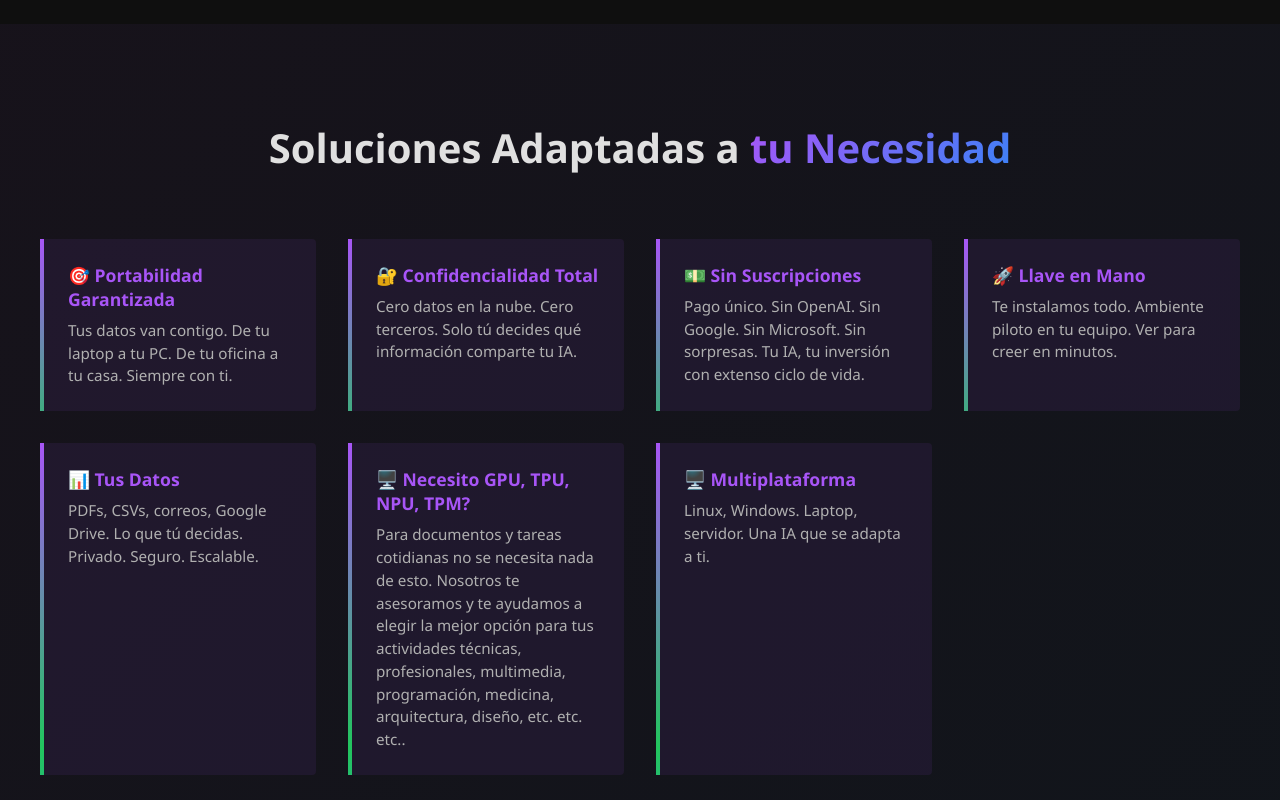
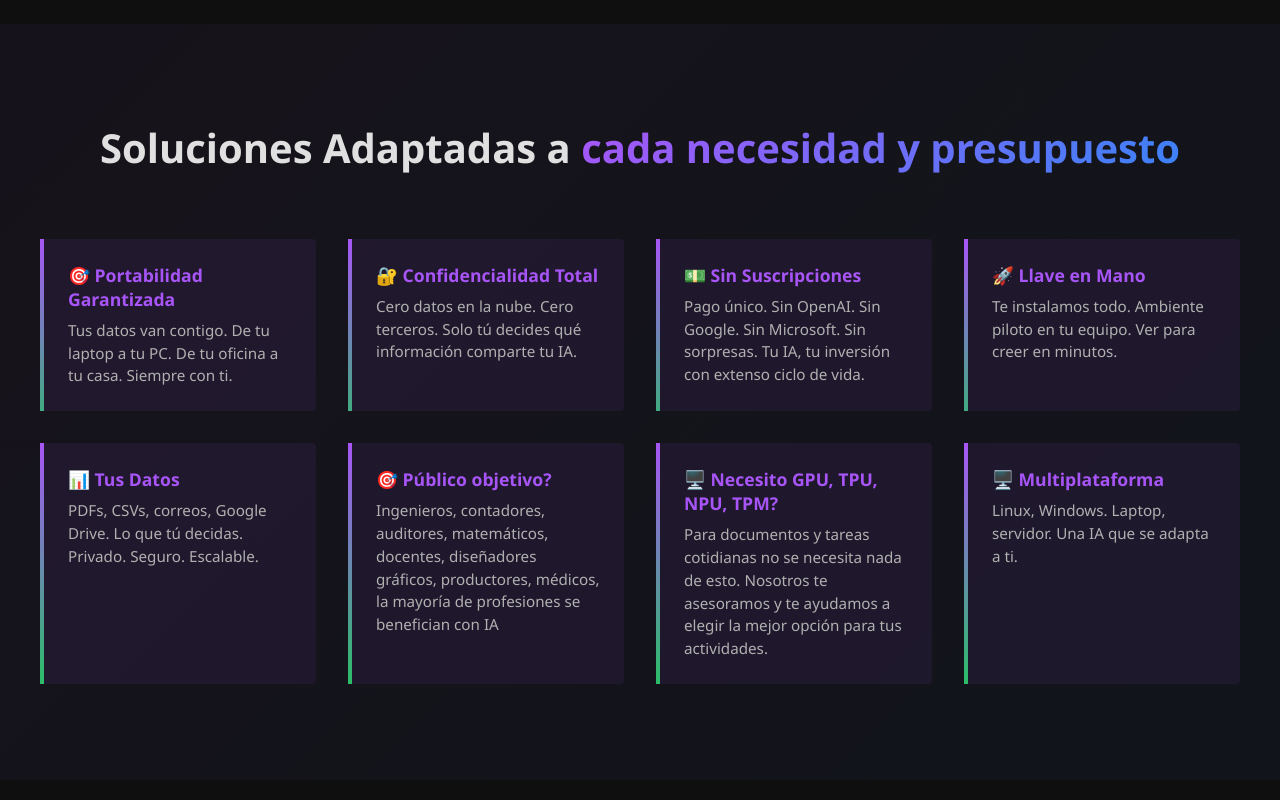
Before and after one commit to ricardoortegao/iasoloparami, a website: page public/index.html in a window 1280 px wide. Shown: the part 2100-2900 px from the top of the page. Drawn offline with Linux system fonts and the light colour scheme.

Commit message:
Actualizacion automatica

```diff
--- a/public/index.html
+++ b/public/index.html
@@ -652,7 +652,7 @@
     <!-- Benefits Section -->
     <section id="benefits" class="benefits">
         <div class="benefits-container">
-            <h2 class="section-title">Soluciones Adaptadas a <span class="gradient-text">tu Necesidad</span></h2>
+            <h2 class="section-title">Soluciones Adaptadas a <span class="gradient-text">cada necesidad y presupuesto</span></h2>
 
             <div class="benefits-grid">
                 <div class="benefit-item">
@@ -681,8 +681,12 @@
                 </div>
 
                 <div class="benefit-item">
+                    <h4>🎯 Público objetivo?</h4>
+                    <p>Ingenieros, contadores, auditores, matemáticos, docentes, diseñadores gráficos, productores, médicos, la mayoría de profesiones se benefician con IA</p>
+                </div>
+                <div class="benefit-item">
                     <h4>🖥️ Necesito GPU, TPU, NPU, TPM?</h4>
-                    <p>Para documentos y tareas cotidianas no se necesita nada de esto. Nosotros te asesoramos y te ayudamos a elegir la mejor opción para tus actividades técnicas, profesionales, multimedia, programación, medicina, arquitectura, diseño, etc. etc. etc..</p>
+                    <p>Para documentos y tareas cotidianas no se necesita nada de esto. Nosotros te asesoramos y te ayudamos a elegir la mejor opción para tus actividades.</p>
                 </div>
                 <div class="benefit-item">
                     <h4>🖥️ Multiplataforma</h4>
```
